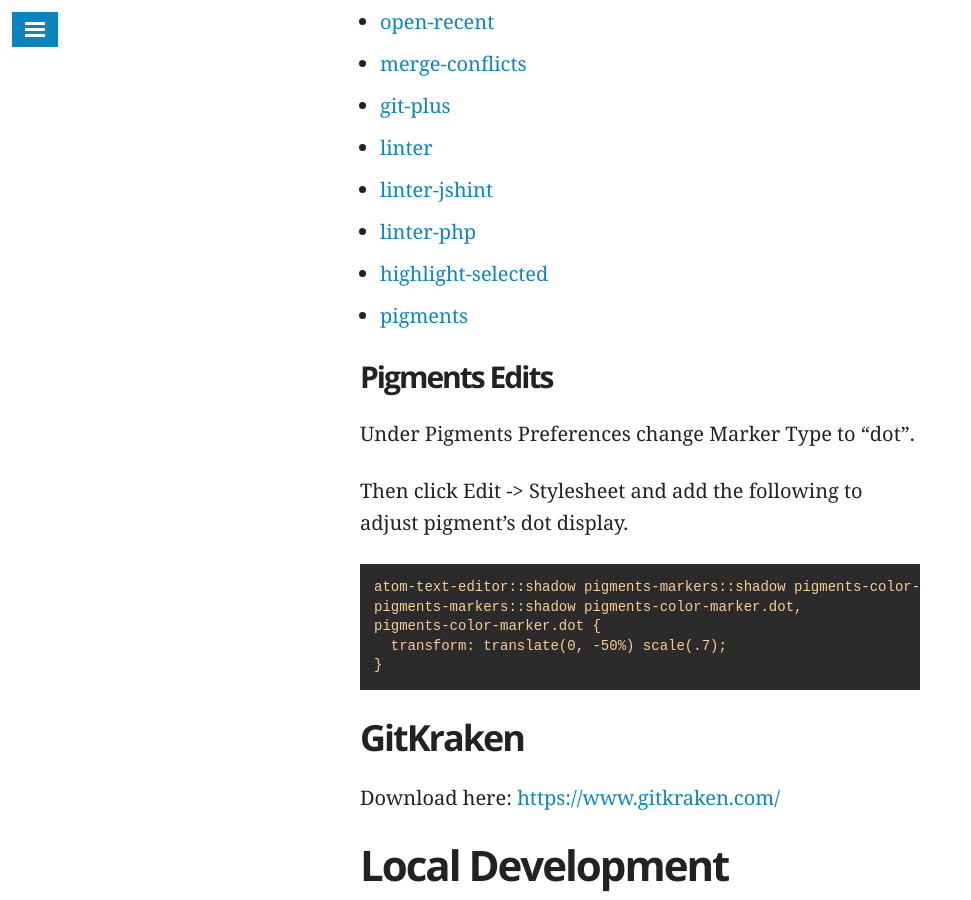
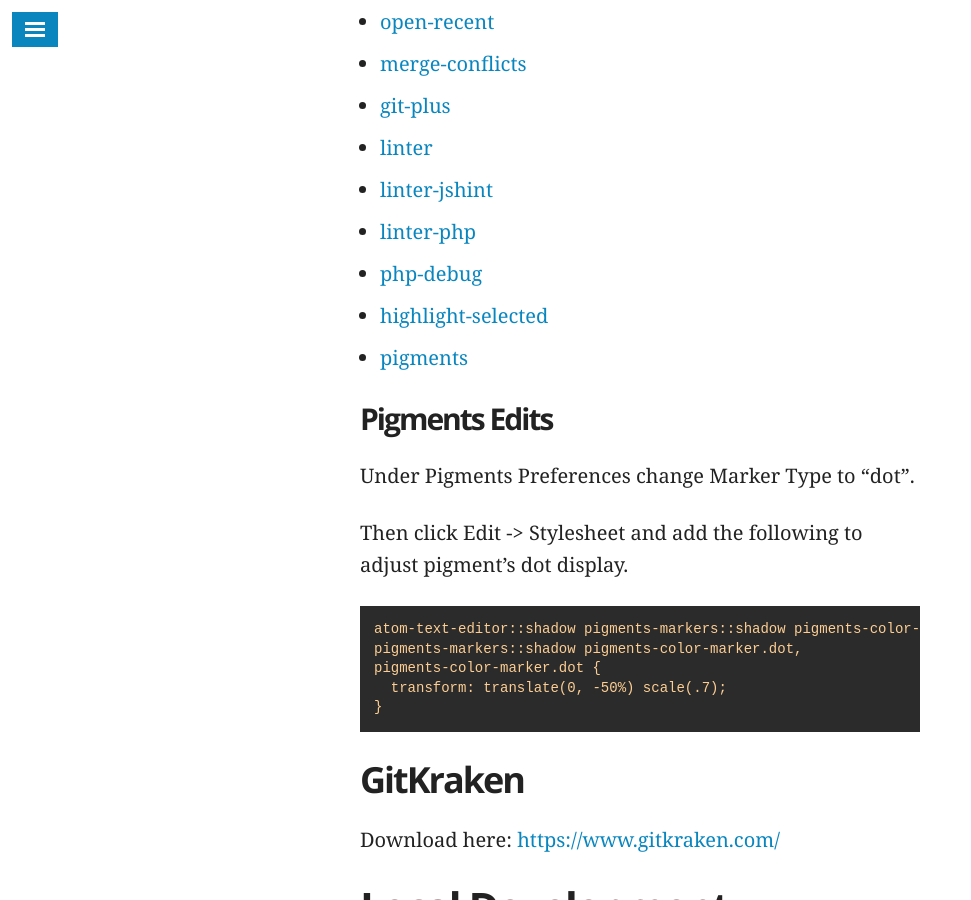
Before and after one commit to snowdj/bradonomics.github.io, a Jekyll site: the page built from _posts/2016-05-12-linux-config.md, in a window 1280 px wide and 900 px high, scrolled down 5690 px. Shown: the whole window, without its empty margins (0-971 px from the left). Built offline with Jekyll 4.4.1, drawn with Linux system fonts in a browser that asks for light colours; nearby versions of some CDN libraries; some web fonts are replaced; comment, search, counter and statistics services are not loaded.

Commit message:
Added php-debug to linux-config.md article

```diff
--- a/_posts/2016-05-12-linux-config.md
+++ b/_posts/2016-05-12-linux-config.md
@@ -183,6 +183,7 @@
  - [linter](https://atom.io/packages/linter)
  - [linter-jshint](https://atom.io/packages/linter-jshint)
  - [linter-php](https://atom.io/packages/linter-php)
+ - [php-debug](https://atom.io/packages/php-debug)
  - [highlight-selected](https://atom.io/packages/highlight-selected)
  - [pigments](https://atom.io/packages/pigments)
 
```
